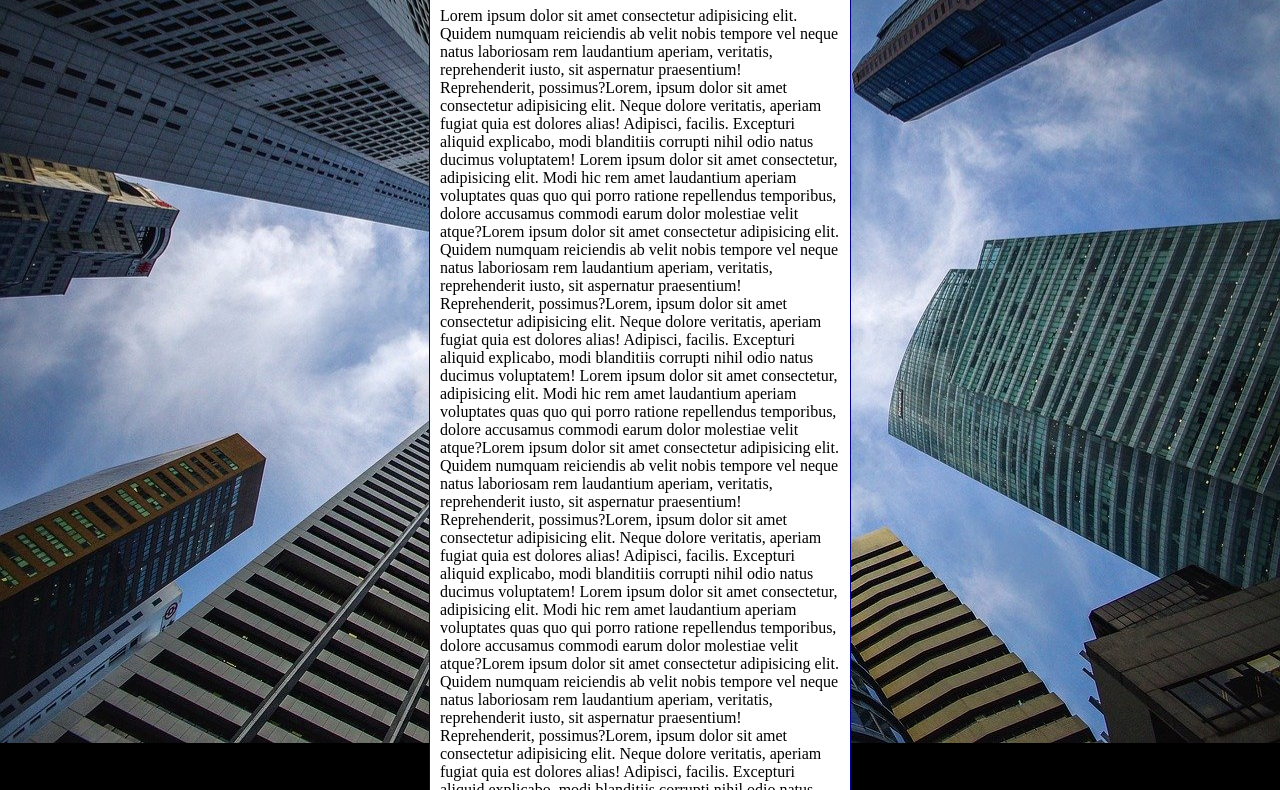
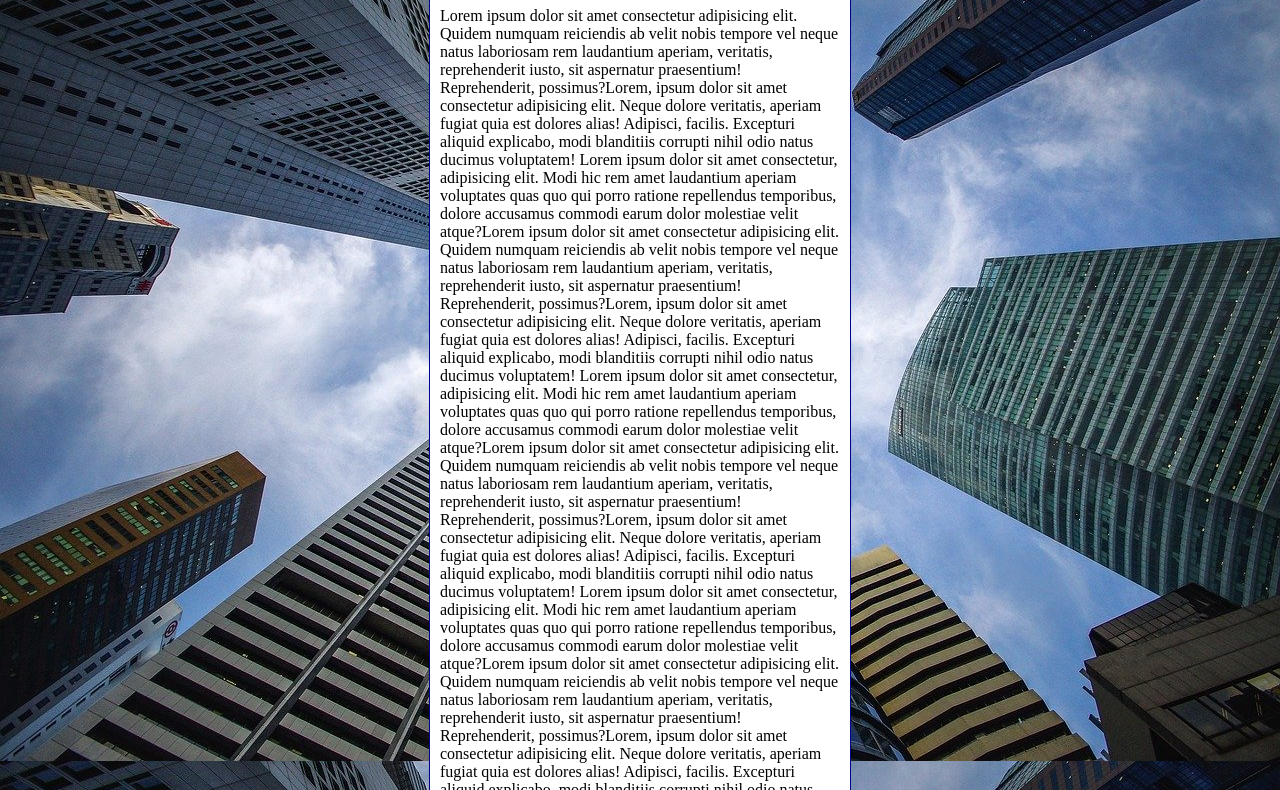
Before and after one commit to WendelldeSouzaBarreto/html-css, a plain HTML site: page exercicios/ex022/fundo006.html in a window 1280 px wide. Shown: the part 92-882 px from the top of the page. Drawn offline with Linux system fonts and the light colour scheme.

Commit message:
atulizei o ex022

```diff
--- a/exercicios/ex022/fundo006.html
+++ b/exercicios/ex022/fundo006.html
@@ -3,14 +3,25 @@
 <head>
     <meta charset="UTF-8">
     <meta name="viewport" content="width=device-width, initial-scale=1.0">
-    <title>Document</title>
+    <title>Fundo fixo de tela</title>
     <style>
         body{
+
+            /*
             height: 100vh;
             background-color: black;
             background-image: url(imagens/wallpaper002.jpg);
             background-position: center center;
             background-repeat: no-repeat;
+            background-size: cover;
+            background-attachment: fixed;
+            */
+
+            /* Shorthand - background
+                color > image > position > repeat > [size] > attachment
+            */
+
+            background: black url('imagens/wallpaper002.jpg') center center no-repeat fixed;
             background-size: cover;
         }
         main{
```
